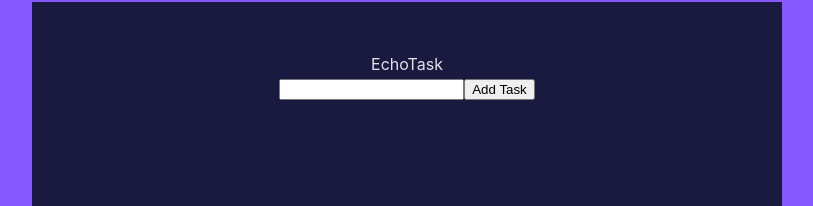
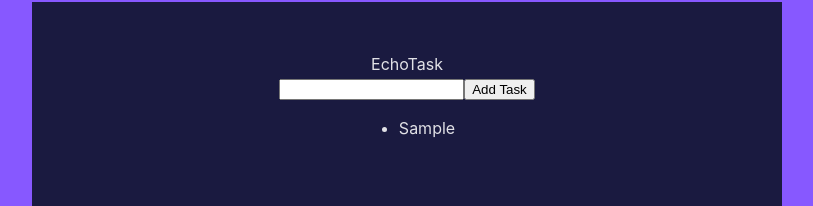
Before and after one commit to vin-vu/echo-task, a React (Vite) app in the folder frontend/: page / in a window 1280 px wide. Both pictures are taken after typing "Sample" into the empty fields and a click on the button "Add Task". Shown: the part 98-304 px from the top of the page, without its empty margins (233-1046 px from the left). Built offline with nearby package versions, Linux system fonts and the light colour scheme.

Commit message:
Displaying list of tasks

```diff
--- a/frontend/src/App.tsx
+++ b/frontend/src/App.tsx
@@ -2,7 +2,7 @@ import { useState } from 'react';
 import TodoForm from './components/TodoForm';
 import './App.css';
 
-type Task = {
+export type Task = {
   description: string
 }
 
@@ -12,13 +12,19 @@ function App() {
   const addTask = (task: Task) => {
     setTasks([...tasks, task])
   }
-  console.log('tasks: ', tasks)
+
+  const displayTasks = tasks.map((task) => (
+    <li>{task.description}</li>
+  ))
 
   return (
     <>
       <div className="main-container">
         <span>EchoTask</span>
         <TodoForm addTask={addTask} />
+        <ul>
+          {displayTasks}
+        </ul>
       </div>
     </>
   );
--- a/frontend/src/components/TodoForm.tsx
+++ b/frontend/src/components/TodoForm.tsx
@@ -1,8 +1,5 @@
 import { useState } from 'react';
-
-type Task = {
-  description: string
-}
+import { Task } from '../App';
 
 interface TodoFormProps {
   addTask: (task: Task) => void;
```
